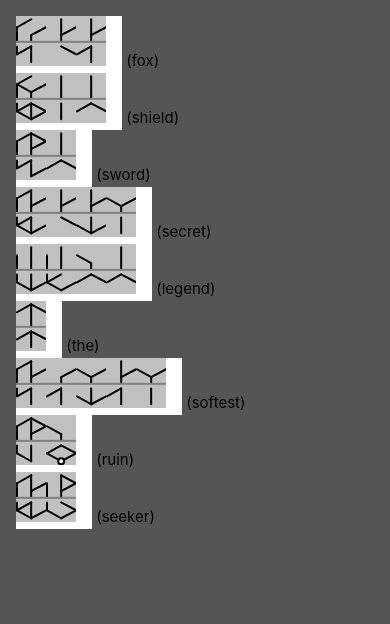
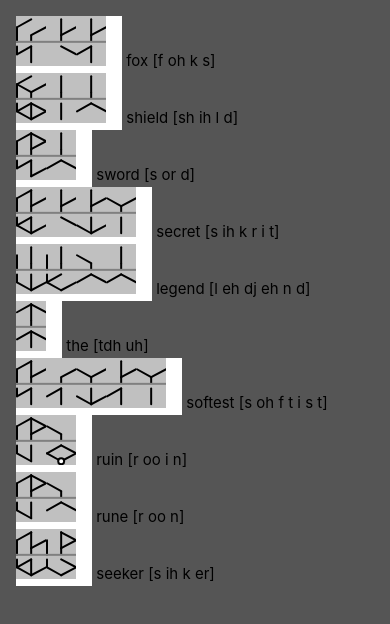
Before and after one commit to Zazcallabah/runic, a Vue app: page /words in a window 390 px wide. Shown: the top 624 px of the page. Built offline with nearby package versions, Linux system fonts and the light colour scheme.

Commit message:
add phonetic-ish letters to wordview

```diff
--- a/src/App.vue
+++ b/src/App.vue
@@ -9,5 +9,7 @@ import { RouterView } from "vue-router";
 </template>
 
 <style scoped>
-main { padding: 1rem }
+main {
+  padding: 1rem
+}
 </style>
--- a/src/components/RunicGlyph.vue
+++ b/src/components/RunicGlyph.vue
@@ -1,9 +1,10 @@
 <script setup lang="ts">
-import { lerp } from '@/utils';
+import { lerp, type Glyph } from '@/utils';
 import { toRefs, computed } from 'vue';
+
 interface Props {
   base?: boolean;
-  lines: string[];
+  lines: Glyph;
   size: number;
 }
 const props = withDefaults(defineProps<Props>(), {
--- a/src/components/RunicWord.vue
+++ b/src/components/RunicWord.vue
@@ -1,22 +1,24 @@
 <script setup lang="ts">
-import {computed,toRefs} from "vue"
+import { computed, toRefs } from "vue"
+import { mergeGlyphs, type Glyph, type GlyphOrJoin } from "@/utils"
 import RunicGlyph from './RunicGlyph.vue'
 
-const props = defineProps<{glyphs:string[][],size?:number}>()
-const {glyphs, size}=toRefs(props)
-//const glyphs = computed(()=>{})
+const props = defineProps<{ glyphs: GlyphOrJoin[], size?: number }>()
+const { glyphs, size } = toRefs(props)
+
+const mergedGlyphs = computed((): Glyph[] => { return mergeGlyphs(glyphs.value) })
 </script>
 
 <template>
   <div>
-    <RunicGlyph v-for="(g,i) in glyphs" :key="i" :size="size" :lines="g"/>
+    <RunicGlyph v-for="(g, i) in mergedGlyphs" :key="i" :size="size" :lines="g" />
   </div>
 </template>
 
 <style scoped>
-div{
+div {
   display: inline-block;
   padding-right: 1rem;
-  background:white;
+  background: white;
 }
 </style>
--- /dev/null
+++ b/src/glyphs/phonetics.ts
@@ -0,0 +1,20 @@
+import { makeMapKey } from '@/utils'
+import * as con from './consonants'
+import * as vow from './vowels'
+
+const makeNames = (): Record<string, string> => {
+  const r: Record<string, string> = {}
+  for (const n in con) {
+    const gl = con[n as keyof typeof con]
+    const key: string = makeMapKey(gl)
+    r[key] = n
+  }
+  for (const n in vow) {
+    const gl = vow[n as keyof typeof vow]
+    const key: string = makeMapKey(gl)
+    r[key] = n
+  }
+  return r
+}
+
+export const names = makeNames()
--- a/src/utils.ts
+++ b/src/utils.ts
@@ -1,3 +1,6 @@
+export type Glyph = string[]
+export type GlyphOrJoin = Glyph | Glyph[]
+
 export const lerp01 = (x: number, min: number, max: number) => {
   const d = max - min
   return min + x * d
@@ -7,10 +10,48 @@ export const lerp = (x: number, iMin: number, iMax: number, oMin: number, oMax:
   const delta = iMax - iMin
   return lerp01(floor / delta, oMin, oMax)
 }
-export const join = (glyphA:string[],glyphB:string[])=>{
+export const join = (glyphA: Glyph, glyphB: Glyph): Glyph => {
   const r = glyphA.concat(glyphB)
-  if( glyphA.filter((g)=>g.startsWith("v")).length ){
-    r.push("inv")
+  if (glyphA.filter((g) => g.startsWith('v')).length) {
+    r.push('inv')
   }
   return r
 }
+
+const runFnOnGlyph = (gl: GlyphOrJoin): Glyph => {
+  if (typeof gl[0] === 'string') {
+    return gl as Glyph
+  } else {
+    return join(gl[0], gl[1] as Glyph)
+  }
+}
+export const mergeGlyphs = (glyphs: GlyphOrJoin[]): Glyph[] => {
+  const r: Glyph[] = []
+  for (const g of glyphs) {
+    r.push(runFnOnGlyph(g))
+  }
+  return r
+}
+
+const flattenGlyphs = (glyphs: GlyphOrJoin[]): Glyph[] => {
+  const r: Glyph[] = []
+  for (const g of glyphs) {
+    if (typeof g[0] === 'string') {
+      r.push(g as Glyph)
+    } else {
+      r.push(g[0] as Glyph)
+      r.push(g[1] as Glyph)
+    }
+  }
+  return r
+}
+
+export const makeMapKey = (glyph: Glyph): string => {
+  return glyph.join('')
+}
+
+export const phonetic = (glyphs: GlyphOrJoin[], map: Record<string, string>): string[] => {
+  const flattened = flattenGlyphs(glyphs)
+  const keys = flattened.map(makeMapKey)
+  return keys.map((k) => map[k])
+}
--- a/src/views/WordView.vue
+++ b/src/views/WordView.vue
@@ -1,12 +1,13 @@
 <script setup lang="ts">
 import RunicWord from '@/components/RunicWord.vue'
-import { join } from "@/utils"
 import * as con from '@/glyphs/consonants';
 import * as vow from '@/glyphs/vowels';
-import { ih, i, eh, uh, oh, or,oo,er } from '@/glyphs/vowels';
+import { ih, i, eh, uh, oh, or, oo, er } from '@/glyphs/vowels';
 import { sh, l, d, s, k, t, r, n, dj, tdh, f } from '@/glyphs/consonants';
+import { phonetic, type GlyphOrJoin } from '@/utils';
+import { names } from '@/glyphs/phonetics';
 
-const words: Record<string, any[][]> = {
+const words: Record<string, GlyphOrJoin[]> = {
     fox: [[f, oh], k, s],
     shield: [[sh, ih], l, d],
     sword: [[s, or], d],
@@ -14,36 +15,23 @@ const words: Record<string, any[][]> = {
     legend: [[l, eh], [dj, eh], n, d],
     the: [[tdh, uh]],
     softest: [[s, oh], f, [t, i], s, t],
-    ruin: [[r,oo],[i,n]],
-    seeker:[[s,ih],[k,er]],
+    ruin: [[r, oo], [i, n]],
+    rune: [[r, oo], n],
+    seeker: [[s, ih], [k, er]],
 }
-
-
 
 type word = {
     text: string;
-    g: string[][];
+    phonetic: string
+    g: GlyphOrJoin[];
 }
 
-const merge = (glyphs: any[][]) => {
-    const r = []
-    for (const g of glyphs) {
-        const em = g[0]
-        if (typeof em === "string") {
-            r.push(g)
-        } else {
-            r.push(join(g[0], g[1]))
-        }
-    }
-    return r
-}
-
-const wordList: word[] = Object.keys(words).map(w => { return { text: w, g: merge(words[w]) } })
+const wordList: word[] = Object.keys(words).map(w => { return { text: w, g: words[w], phonetic:phonetic(words[w],names).join(" ") } })
 </script>
 
 <template>
     <p v-for="(w, i) in wordList" :key="i">
-        <RunicWord :size="50" :glyphs="w.g" /> ({{ w.text }})
+        <RunicWord :size="50" :glyphs="w.g" /> {{ w.text }} [{{ w.phonetic }}]
     </p>
 </template>
 
```
Also changed, not shown: src/glyphs/consonants.ts (line endings or trailing spaces).
